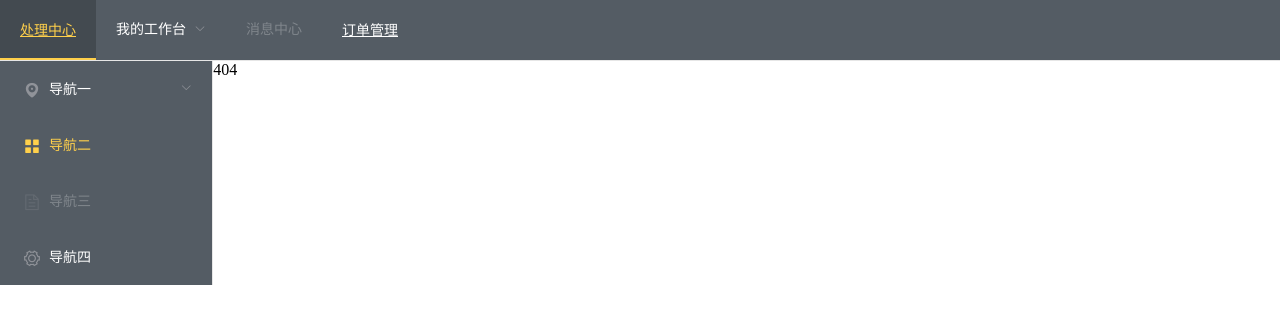
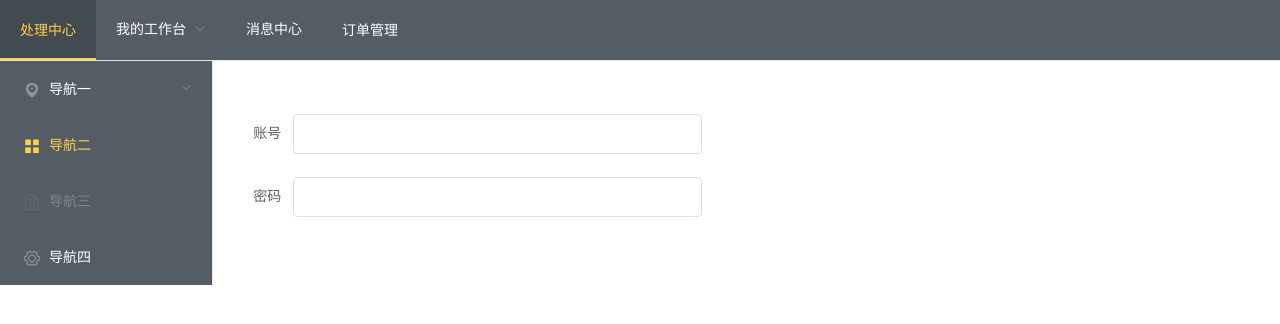
Before and after one commit to egirls/vue-demo, a Vue app in the folder login-demo/: page /login in a window 1280 px wide. Before the commit this address had no page. Shown: the top 324 px of the page. Built offline with nearby package versions, Linux system fonts and the light colour scheme.

Commit message:
add login.vue

```diff
--- a/login-demo/src/App.vue
+++ b/login-demo/src/App.vue
@@ -1,12 +1,24 @@
 <template>
   <div id="app">
-    <el-menu :default-active="activeIndex2" class="el-menu-demo" mode="horizontal" @select="handleSelect" background-color="#545c64" text-color="#fff" active-text-color="#ffd04b">
+    <el-menu
+    :default-active="activeIndex2"
+    class="el-menu-demo"
+    mode="horizontal"
+    @select="handleSelect"
+    background-color="#545c64"
+    text-color="#fff"
+    active-text-color="#ffd04b">
       <el-menu-item index="1">
-        <router-link to="/">处理中心</router-link>
+        <router-link to="/" target="_blank">处理中心</router-link>
       </el-menu-item>
       <el-submenu index="2">
         <template slot="title">我的工作台</template>
-        <el-menu-item index="2-1">选项1</el-menu-item>
+        <el-submenu index="2-1">
+          <template slot="title">选项1</template>
+          <el-menu-item index="2-1-1">选项1</el-menu-item>
+          <el-menu-item index="2-1-2">选项2</el-menu-item>
+          <el-menu-item index="2-1-3">选项3</el-menu-item>
+        </el-submenu>
         <el-menu-item index="2-2">选项2</el-menu-item>
         <el-menu-item index="2-3">选项3</el-menu-item>
         <el-submenu index="2-4">
@@ -16,7 +28,7 @@
           <el-menu-item index="2-4-3">选项3</el-menu-item>
         </el-submenu>
       </el-submenu>
-      <el-menu-item index="3" disabled>消息中心</el-menu-item>
+      <el-menu-item index="3">消息中心</el-menu-item>
       <el-menu-item index="4"><a href="https://www.ele.me" target="_blank">订单管理</a></el-menu-item>
     </el-menu>
     <el-row class="tac">
@@ -83,4 +95,7 @@ export default {
 
 </script>
 <style>
+  li a {
+    text-decoration: none;
+  }
 </style>
--- /dev/null
+++ b/login-demo/src/components/pages/Login.vue
@@ -0,0 +1,36 @@
+<template>
+  <div>
+    <el-form ref="form" :model="form" label-width="80px">
+      <el-col :span="11">
+        <el-form-item label="账号">
+          <el-input v-model="form.name"></el-input>
+        </el-form-item>
+        <el-form-item label="密码">
+          <el-input v-model="form.password"></el-input>
+        </el-form-item>
+      </el-col>
+    </el-form>
+  </div>
+</template>
+<script>
+export default {
+  name: 'Login',
+  data () {
+    return {
+      form: {
+        name: '',
+        password: ''
+      }
+    }
+  },
+  props: {},
+  methods: {}
+}
+
+</script>
+
+<style>
+    .el-form {
+        margin-top: 5%;
+    }
+</style>
--- a/login-demo/src/router.js
+++ b/login-demo/src/router.js
@@ -1,6 +1,7 @@
 import Vue from 'vue'
 import Router from 'vue-router'
 import Home from './components/common/Home.vue'
+import Login from './components/pages/Login.vue'
 
 Vue.use(Router)
 
@@ -14,6 +15,11 @@ export default new Router({
       component: Home
     },
     {
+      path: '/login',
+      name: 'Login',
+      component: Login
+    },
+    {
       path: '*',
       name: '404',
       component: () => import('./components/pages/404.vue')
```
Also changed, not shown: 1 other file (tests, documents, lock files or other folders).
